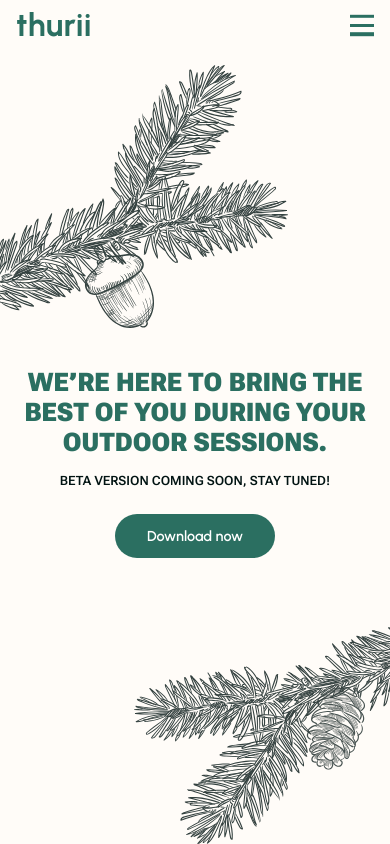
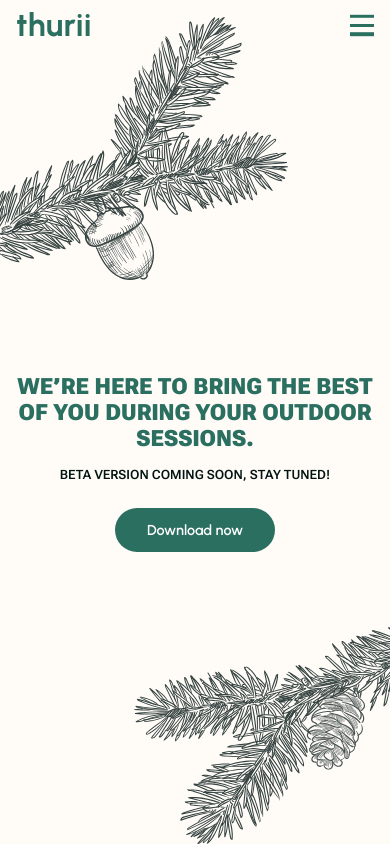
Before and after one commit to Bouboule-Corp/thurii-web-landing-page, a SvelteKit app: page / in a window 390 px wide. Built offline with nearby package versions, Linux system fonts and the light colour scheme.

Commit message:
fix: improve responsiveness
Issue #3

```diff
--- a/src/components/sections/Contact.svelte
+++ b/src/components/sections/Contact.svelte
@@ -137,8 +137,9 @@
 
     @media (max-width: 768px) {
         #leaf {
-            top: -5rem;
-            width: 18rem;
+            display: none;
+            /*top: -5rem;*/
+            /*width: 18rem;*/
         }
 
         .content {
--- a/src/components/sections/Welcome.svelte
+++ b/src/components/sections/Welcome.svelte
@@ -83,7 +83,7 @@
         }
 
         #top-leaf {
-            top: 4rem;
+            top: 1rem;
         }
 
         #bottom-leaf {
@@ -98,7 +98,7 @@
 
         .content h2 {
             width: 100%;
-            font-size: 1.6rem;
+            font-size: 1.4rem;
         }
 
         .content p {
--- a/static/globals.css
+++ b/static/globals.css
@@ -75,6 +75,6 @@ body.mobile .Page {
 
 .background_img {
     position: absolute;
-    width: 30rem;
+    width: 28rem;
     z-index: -1;
 }
```
